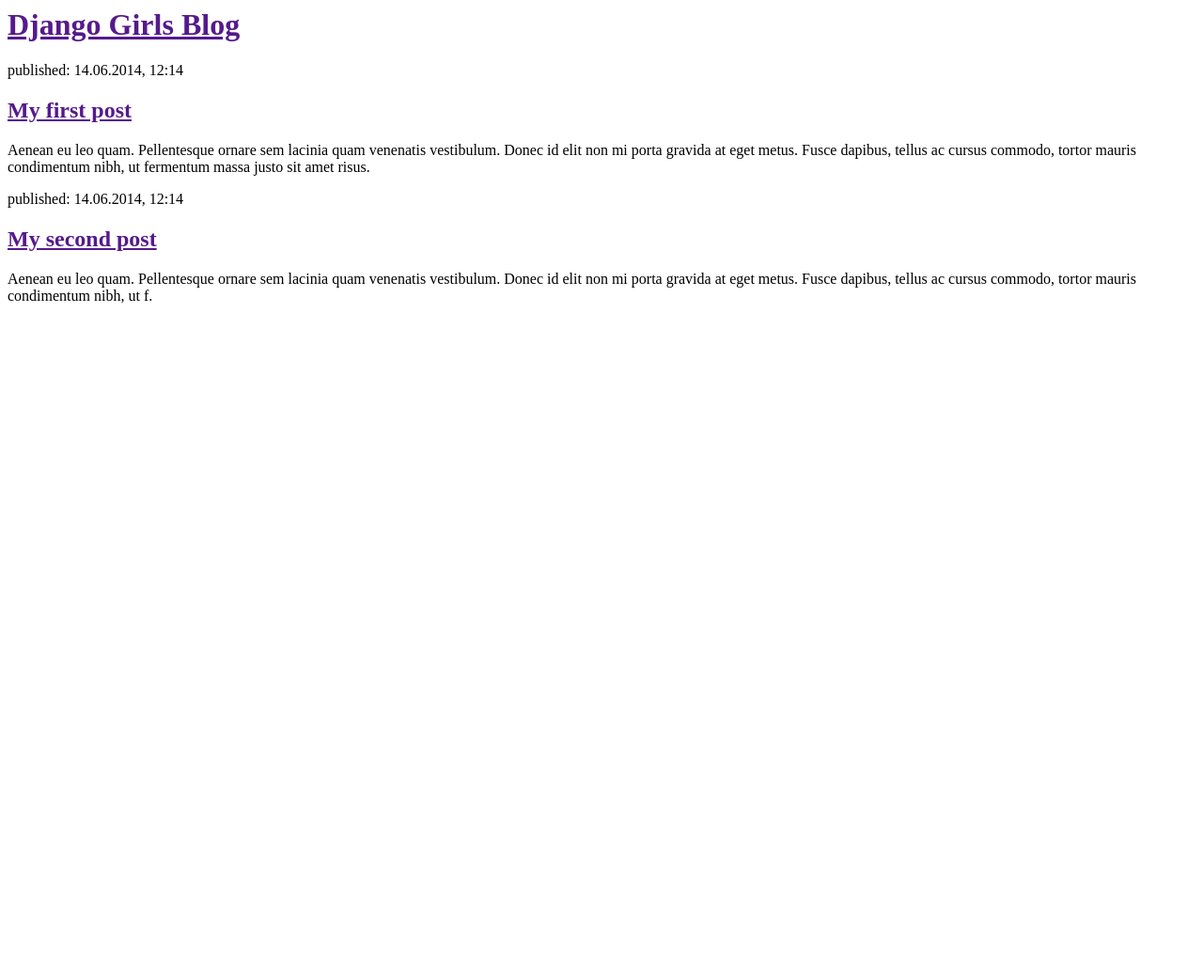
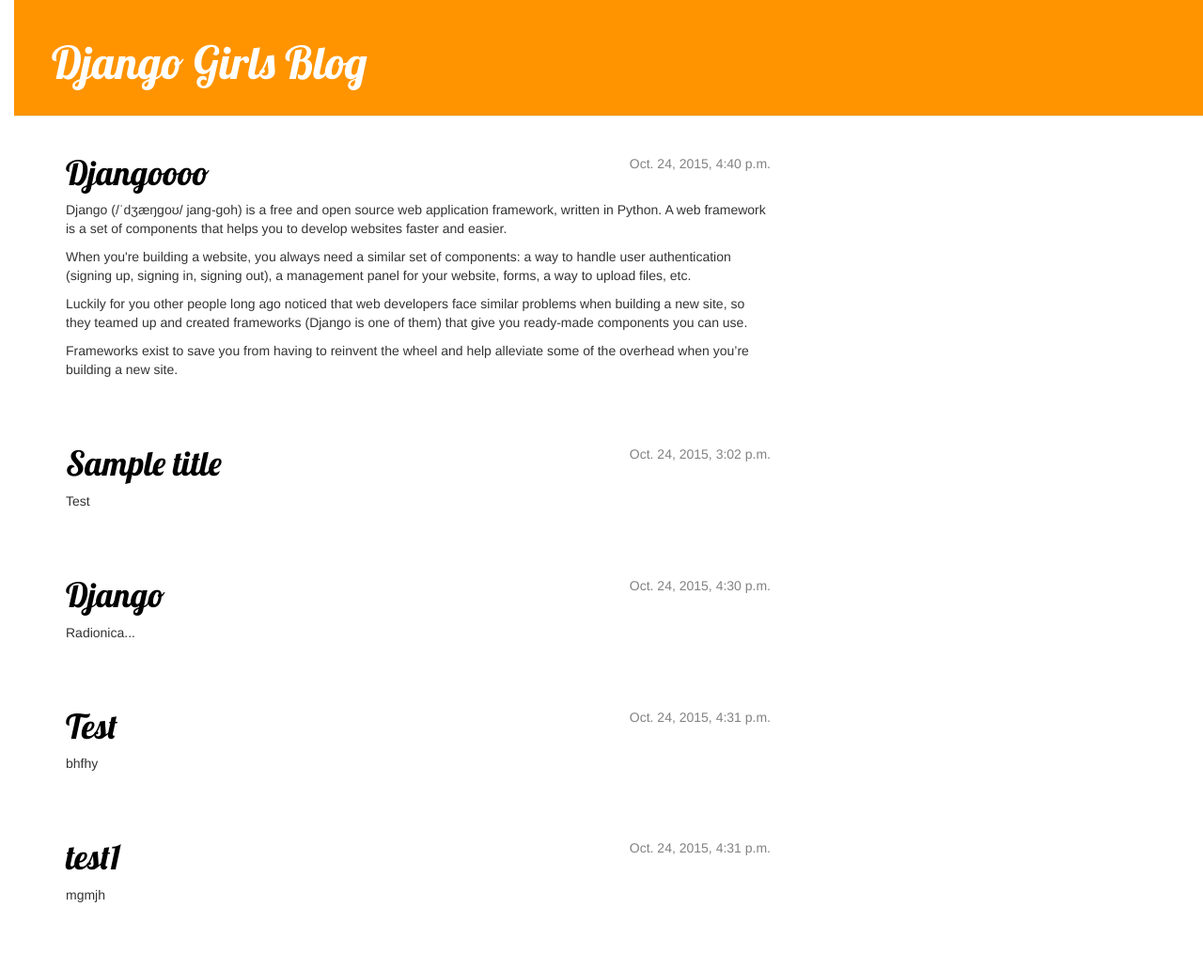
Before and after one commit to ivanarabuzin/my-first-blog, a Django app: page / in a window 1280 px wide. Shown: the whole page at 94% size. Before the commit the page ends 323 px from the top, so only its background shows below. Run offline with Django 3.2, Linux system fonts and the light colour scheme; data comes from the database, SQL or seed files in the repository; both versions use the stored data as it was after the commit; some libraries are stand-ins or nearby versions.

Commit message:
Gotova aplikacija

```diff
--- /dev/null
+++ b/blog/static/css/blog.css
@@ -0,0 +1,60 @@
+h1 a {
+    color: #FCA205;
+}
+
+body {
+    padding-left: 15px;
+}
+
+h1 a {
+    color: #FCA205;
+    font-family: 'Lobster';
+}
+
+.page-header {
+    background-color: #ff9400;
+    margin-top: 0;
+    padding: 20px 20px 20px 40px;
+}
+
+.page-header h1, .page-header h1 a, .page-header h1 a:visited, .page-header h1 a:active {
+    color: #ffffff;
+    font-size: 36pt;
+    text-decoration: none;
+}
+
+.content {
+    margin-left: 40px;
+}
+
+h1, h2, h3, h4 {
+    font-family: 'Lobster', cursive;
+}
+
+.date {
+    float: right;
+    color: #828282;
+}
+
+.save {
+    float: right;
+}
+
+.post-form textarea, .post-form input {
+    width: 100%;
+}
+
+.top-menu, .top-menu:hover, .top-menu:visited {
+    color: #ffffff;
+    float: right;
+    font-size: 26pt;
+    margin-right: 20px;
+}
+
+.post {
+    margin-bottom: 70px;
+}
+
+.post h1 a, .post h1 a:visited {
+    color: #000000;
+}
--- /dev/null
+++ b/blog/templates/blog/base.html
@@ -0,0 +1,26 @@
+{% load staticfiles %}
+<html>
+    <head>
+        <title>Django Girls blog</title>
+		<link rel="stylesheet" href="//maxcdn.bootstrapcdn.com/bootstrap/3.2.0/css/bootstrap.min.css">
+		<link rel="stylesheet" href="//maxcdn.bootstrapcdn.com/bootstrap/3.2.0/css/bootstrap-theme.min.css">
+		<link rel="stylesheet" href="{% static "css/blog.css" %}">
+		<link href="http://fonts.googleapis.com/css?family=Lobster&subset=latin,latin-ext" rel="stylesheet" type="text/css">
+    </head>
+    <body>
+    <div class="page-header">
+		{% if user.is_authenticated %}
+			<a href="{% url "post_new" %}" class="top-menu"><span class="glyphicon glyphicon-plus"></span></a>
+		{% endif %}
+        <h1><a href="/">Django Girls Blog</a></h1>
+    </div>
+    <div class="content container">
+        <div class="row">
+            <div class="col-md-8">
+            {% block content %}
+            {% endblock %}
+            </div>
+        </div>
+    </div>
+</body>
+</html>
--- a/blog/templates/blog/post_list.html
+++ b/blog/templates/blog/post_list.html
@@ -1,22 +1,13 @@
-<html>
-    <head>
-        <title>Django Girls blog</title>
-    </head>
-    <body>
-        <div>
-            <h1><a href="">Django Girls Blog</a></h1>
+{% extends "blog/base.html" %}
+
+{% block content %}
+    {% for post in posts %}
+        <div class="post">
+            <div class="date">
+                {{ post.published_date }}
+            </div>
+            <h1><a href="{% url "post_detail" pk=post.pk %}">{{ post.title }}</a></h1>
+            <p>{{ post.text|linebreaks }}</p>
         </div>
-
-        <div>
-            <p>published: 14.06.2014, 12:14</p>
-            <h2><a href="">My first post</a></h2>
-            <p>Aenean eu leo quam. Pellentesque ornare sem lacinia quam venenatis vestibulum. Donec id elit non mi porta gravida at eget metus. Fusce dapibus, tellus ac cursus commodo, tortor mauris condimentum nibh, ut fermentum massa justo sit amet risus.</p>
-        </div>
-
-        <div>
-            <p>published: 14.06.2014, 12:14</p>
-            <h2><a href="">My second post</a></h2>
-            <p>Aenean eu leo quam. Pellentesque ornare sem lacinia quam venenatis vestibulum. Donec id elit non mi porta gravida at eget metus. Fusce dapibus, tellus ac cursus commodo, tortor mauris condimentum nibh, ut f.</p>
-        </div>
-    </body>
-</html>
+    {% endfor %}
+{% endblock content %}
--- a/blog/urls.py
+++ b/blog/urls.py
@@ -1,6 +1,9 @@
-from django.conf.urls import url
+from django.conf.urls import include, url
 from . import views
 
 urlpatterns = [
     url(r'^$', views.post_list, name='post_list'),
+	url(r'^post/(?P<pk>[0-9]+)/$', views.post_detail, name='post_detail'),
+	 url(r'^post/new/$', views.post_new, name='post_new'),
+	 url(r'^post/(?P<pk>[0-9]+)/edit/$', views.post_edit, name='post_edit'),
 ]
--- a/blog/views.py
+++ b/blog/views.py
@@ -1,4 +1,39 @@
-from django.shortcuts import render
+from django.shortcuts import render, get_object_or_404, redirect
+from django.utils import timezone
+from .models import Post
+from .forms import PostForm
 
 def post_list(request):
-    return render(request, 'blog/post_list.html', {})
+	posts = Post.objects.all()
+	return render(request, 'blog/post_list.html', {'posts':posts})
+
+def post_detail(request, pk):
+    post = get_object_or_404(Post, pk=pk)
+    return render(request, 'blog/post_detail.html', {'post': post})
+
+def post_new(request):
+    if request.method == "POST":
+        form = PostForm(request.POST)
+        if form.is_valid():
+            post = form.save(commit=False)
+            post.author = request.user
+            post.published_date = timezone.now()
+            post.save()
+            return redirect('blog.views.post_detail', pk=post.pk)
+    else:
+        form = PostForm()
+    return render(request, 'blog/post_edit.html', {'form': form})
+
+def post_edit(request, pk):
+    post = get_object_or_404(Post, pk=pk)
+    if request.method == "POST":
+        form = PostForm(request.POST, instance=post)
+        if form.is_valid():
+            post = form.save(commit=False)
+            post.author = request.user
+            post.published_date = timezone.now()
+            post.save()
+            return redirect('blog.views.post_detail', pk=post.pk)
+    else:
+        form = PostForm(instance=post)
+    return render(request, 'blog/post_edit.html', {'form': form})
```
Also changed, not shown: blog/forms.py (added, +9 -0 lines), blog/templates/blog/post_detail.html (added, +14 -0 lines), blog/templates/blog/post_edit.html (added, +9 -0 lines), db.sqlite3.
